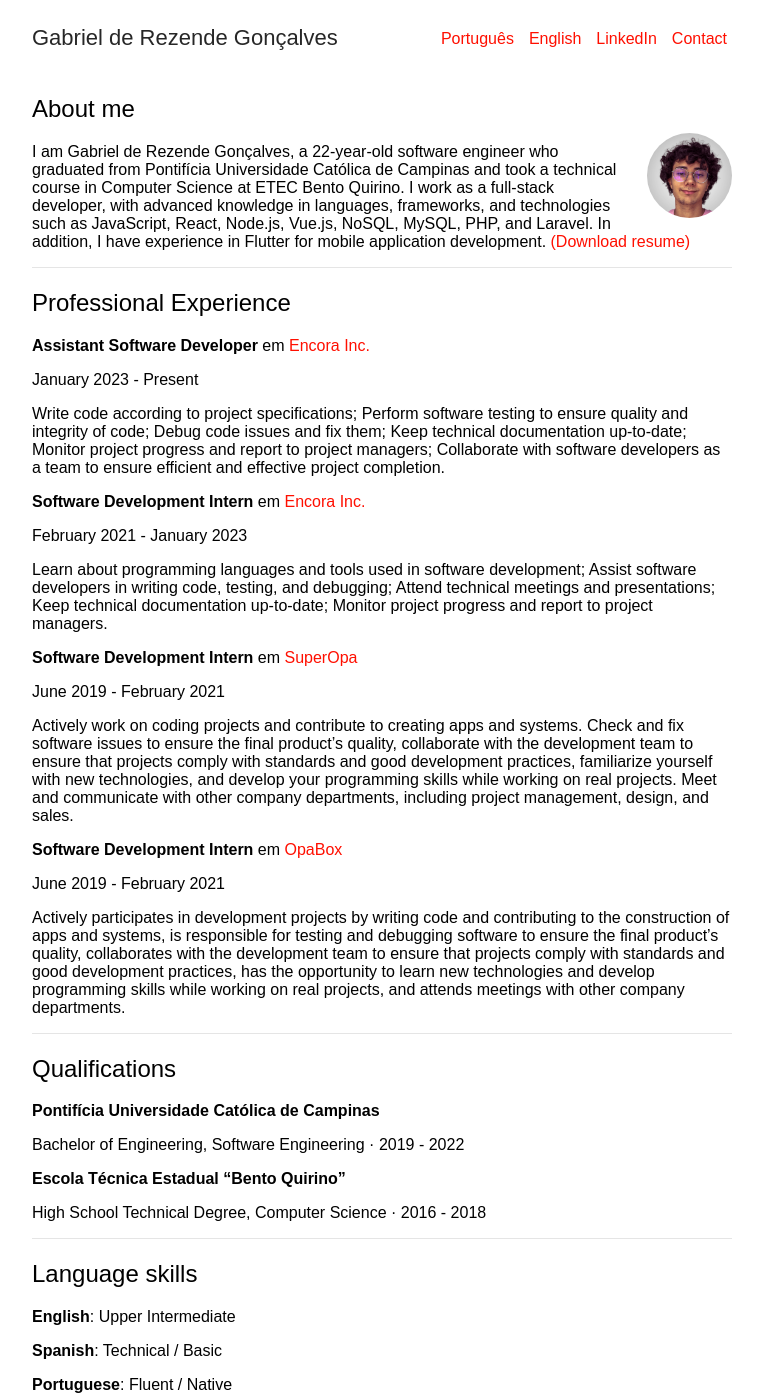
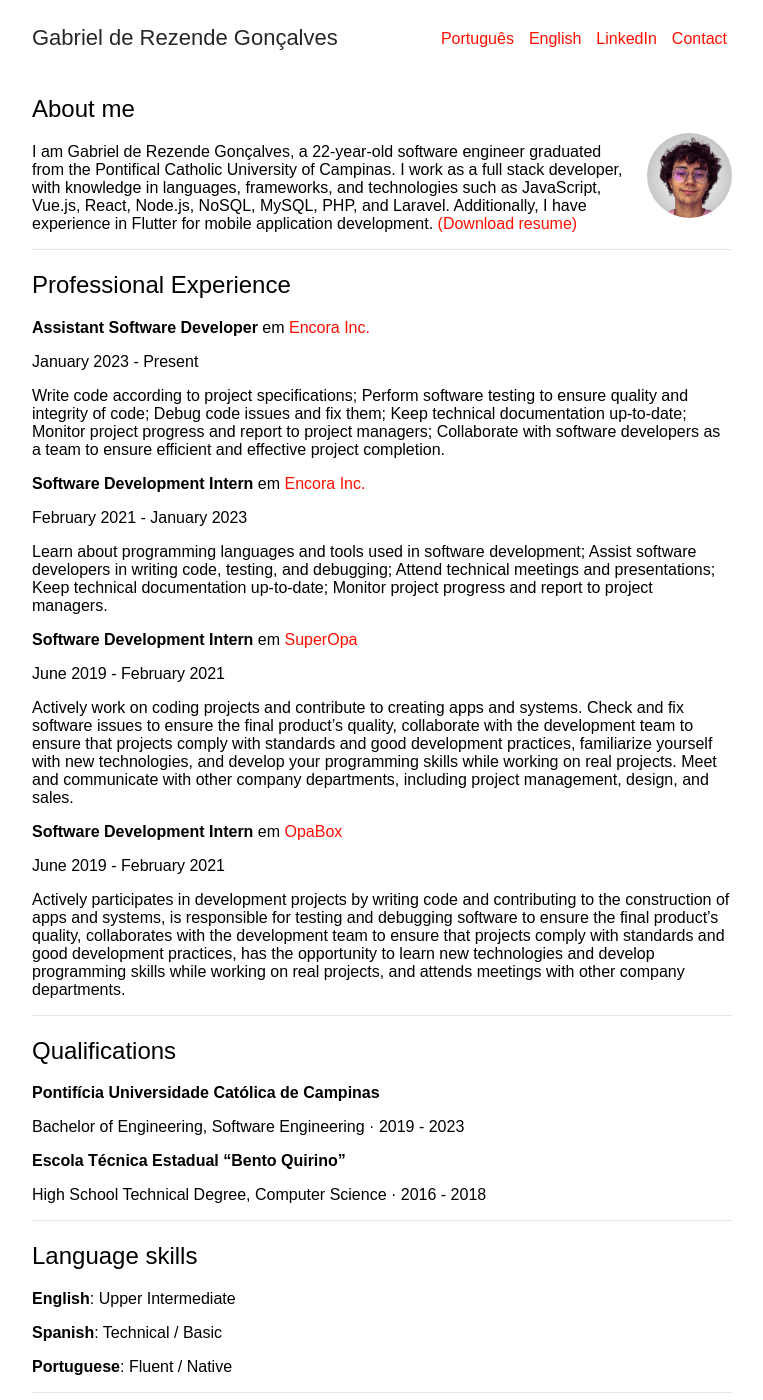
Before and after one commit to gabireze/gabireze.github.io, a Jekyll site: the page built from en/index.md, in a window 1280 px wide and 1400 px high. Shown: the whole window, without its empty margins (258-1021 px from the left). Built offline with Jekyll 4.4.1, drawn with Linux system fonts in a browser that asks for light colours; comment, search, counter and statistics services are not loaded; some of the changed text lies outside the part shown.

Commit message:
updating information

```diff
--- a/_config.yml
+++ b/_config.yml
@@ -2,9 +2,9 @@ title: Gabriel de Rezende Gonçalves
 
 author: Gabriel de Rezende Gonçalves
 
-description: I'm Gabriel de Rezende Gonçalves, a software engineer skilled in full-stack development, with expertise in JavaScript, React, Node.js, Vue.js, NoSQL, MySQL, PHP, Laravel, and Flutter.
+description: I'm Gabriel de Rezende Gonçalves, a software engineer skilled in full-stack development, with expertise in JavaScript, Vue.js, React, Node.js, NoSQL, MySQL, PHP, Laravel, and Flutter.
 
-keywords: Gabriel de Rezende Gonçalves, dev, developer, desenvolvedor, software engineer, engenheiro de software, full-stack, full stack, fullstack, JavaScript, React, Node.js, Vue.js, NoSQL, MySQL, PHP, Laravel, Flutter
+keywords: Gabriel de Rezende Gonçalves, dev, developer, desenvolvedor, software engineer, engenheiro de software, full-stack, full stack, fullstack, JavaScript, Vue.js, React, Node.js, NoSQL, MySQL, PHP, Laravel, Flutter
 
 url: "https://gabireze.com.br"
 
@@ -29,9 +29,9 @@ defaults:
       image: true
 
 about_me:
-  portuguese: Sou Gabriel de Rezende Gonçalves, um engenheiro de software de 22 anos formado pela Pontifícia Universidade Católica de Campinas e curso técnico de Informática na ETEC Bento Quirino. Atuo como full stack developer, com conhecimento em linguagens, frameworks e tecnologias como JavaScript, React, Node.js, Vue.js, NoSQL, MySQL, PHP e Laravel. Além disso, tenho experiência em Flutter para o desenvolvimento de aplicativos mobile.
+  portuguese: Sou Gabriel de Rezende Gonçalves, um engenheiro de software de 22 anos formado pela Pontifícia Universidade Católica de Campinas. Atuo como full stack developer, com conhecimento em linguagens, frameworks e tecnologias como JavaScript, Vue.js, React, Node.js, NoSQL, MySQL, PHP e Laravel. Além disso, tenho experiência em Flutter para o desenvolvimento de aplicativos mobile.
 
-  english: I am Gabriel de Rezende Gonçalves, a 22-year-old software engineer who graduated from Pontifícia Universidade Católica de Campinas and took a technical course in Computer Science at ETEC Bento Quirino. I work as a full-stack developer, with advanced knowledge in languages, frameworks, and technologies such as JavaScript, React, Node.js, Vue.js, NoSQL, MySQL, PHP, and Laravel. In addition, I have experience in Flutter for mobile application development.
+  english: I am Gabriel de Rezende Gonçalves, a 22-year-old software engineer graduated from the Pontifical Catholic University of Campinas. I work as a full stack developer, with knowledge in languages, frameworks, and technologies such as JavaScript, Vue.js, React, Node.js, NoSQL, MySQL, PHP, and Laravel. Additionally, I have experience in Flutter for mobile application development.
 
 experiences:
   portuguese:
@@ -88,7 +88,7 @@ education:
   portuguese:
     - title: Pontifícia Universidade Católica de Campinas
       degree: Bacharelado em Engenharia, Engenharia de Software
-      date: 2019 - 2022
+      date: 2019 - 2023
 
     - title: Escola Técnica Estadual "Bento Quirino"
       degree: Técnico Integrado ao Ensino Médio, Informática
@@ -97,7 +97,7 @@ education:
   english:
     - title: Pontifícia Universidade Católica de Campinas
       degree: Bachelor of Engineering, Software Engineering
-      date: 2019 - 2022
+      date: 2019 - 2023
     - title: Escola Técnica Estadual "Bento Quirino"
       degree: High School Technical Degree, Computer Science
       date: 2016 - 2018
@@ -125,7 +125,7 @@ languages:
 
 technical_skills:
   - HTML, CSS, JavaScript, Dart, C, Java, PHP, Laravel
-  - React, Flutter, Vue.js, AngularJS, Bootstrap
+  - Vue.js, React, Flutter, AngularJS, Tailwind CSS
   - Node.js, Express.js, Serverless Framework
   - MongoDB, MySQL, PostgreSQL
   - npm, Git, Swagger, Docker, Jira, Trello, Figma, Postman, Slack, SCRUM, Kanban, Mailtrap, Form.io, Zaplin
@@ -173,12 +173,6 @@ social_medias:
   - name: GitHub
     link: "https://github.com/gabireze"
     emoji: "🐙"
-  - name: Twitter
-    link: "https://twitter.com/gabireze_"
-    emoji: "🐦"
-  - name: Medium
-    link: "https://gabireze.medium.com/"
-    emoji: "✍️"
 
 contribution_methods:
   - name: PayPal
```
